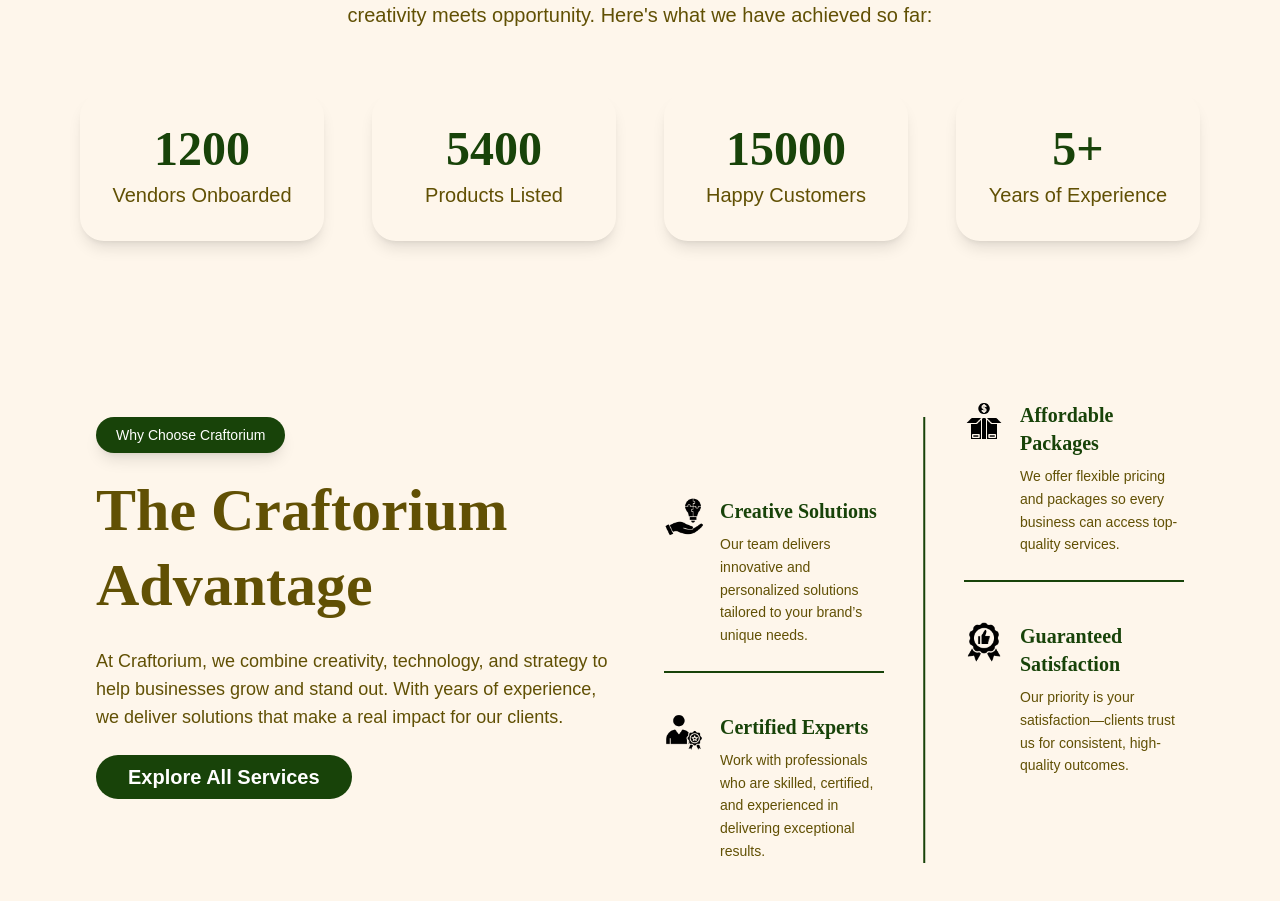
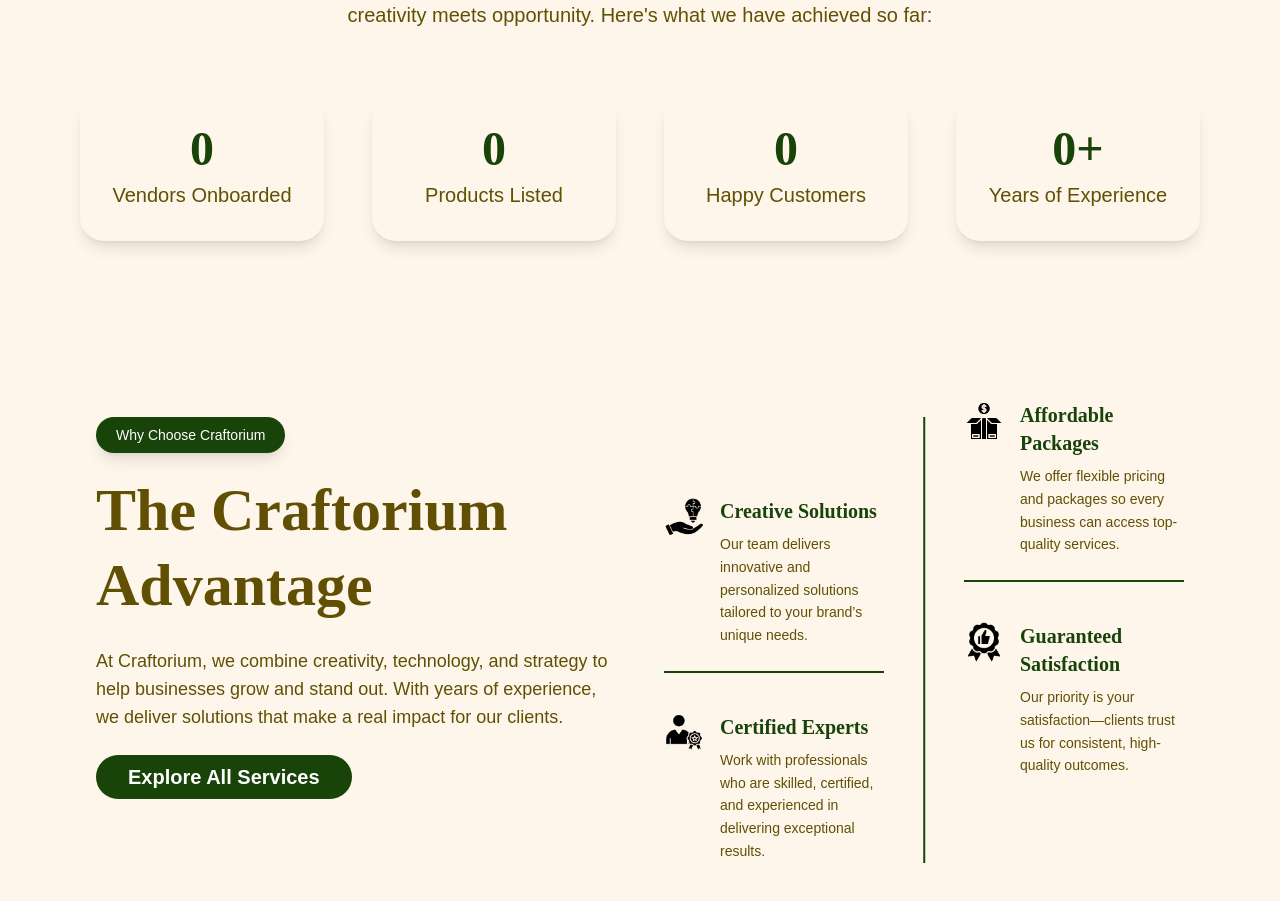
Before and after one commit to webdeveloperdmt01/Craftorium-next, a Next.js app: page /about in a window 1280 px wide. Shown: the part 2863-3764 px from the top of the page. Built offline with nearby package versions, Linux system fonts and the light colour scheme; no server answers.

Commit message:
fix: cleaned OurMission.tsx to remove lint errors

```diff
--- a/src/app/Artisan/ArtisansComponants/ArtisanCard.tsx
+++ b/src/app/Artisan/ArtisansComponants/ArtisanCard.tsx
@@ -1,4 +1,6 @@
 "use client";
+
+import Image from "next/image";
 
 type Artisan = {
   id: number;
@@ -27,9 +29,11 @@
       className="cursor-pointer relative group flex-shrink-0 w-[280px] snap-center"
     >
       <div className="overflow-hidden relative rounded-xl">
-        <img
+        <Image
           src={artisan.image}
           alt={artisan.name}
+          width={280}
+          height={340}
           className="w-full h-[340px] object-fill transform group-hover:scale-105 transition duration-500"
         />
         {index !== undefined &&
--- a/src/app/about/AboutUsComponants/OurMission.tsx
+++ b/src/app/about/AboutUsComponants/OurMission.tsx
@@ -14,6 +14,8 @@
   const sectionRef = useRef<HTMLDivElement | null>(null);
 
   useEffect(() => {
+    const currentSection = sectionRef.current; // copy ref for safety
+
     const observer = new IntersectionObserver(
       ([entry]) => {
         if (entry.isIntersecting) {
@@ -37,18 +39,19 @@
           };
 
           requestAnimationFrame(animate);
-          if (sectionRef.current) observer.unobserve(sectionRef.current);
+
+          if (currentSection) observer.unobserve(currentSection);
         }
       },
       { threshold: 0.3 }
     );
 
-    if (sectionRef.current) observer.observe(sectionRef.current);
+    if (currentSection) observer.observe(currentSection);
 
     return () => {
-      if (sectionRef.current) observer.unobserve(sectionRef.current);
+      if (currentSection) observer.unobserve(currentSection);
     };
-  }, []);
+  }, [achievements]); // ✅ include achievements as dependency
 
   return (
     <section
@@ -58,14 +61,14 @@
       {/* Header */}
       <div className="max-w-7xl mx-auto text-center mb-8 md:mb-16">
         <h2 className="inline-block bg-[var(--text-hover-clr)] text-white font-nexa px-5 py-1 md:py-2 rounded-full text-sm mb-5 shadow-lg">
-          Our Mission & Achievements
+          Our Mission &amp; Achievements
         </h2>
         <h3 className="text-3xl md:text-4xl lg:text-5xl font-cormorant font-bold text-[var(--text-clr)]">
           Craftorium: Empowering Creators, Achieving Milestones
         </h3>
         <p className="text-md md:text-lg lg:text-xl font-nexa text-[var(--text-clr)] mt-4 max-w-2xl mx-auto">
           At Craftorium, we provide a trusted multivendor marketplace where
-          creativity meets opportunity. Here's what we have achieved so far:
+          creativity meets opportunity. Here&apos;s what we have achieved so far:
         </p>
       </div>
 
```
